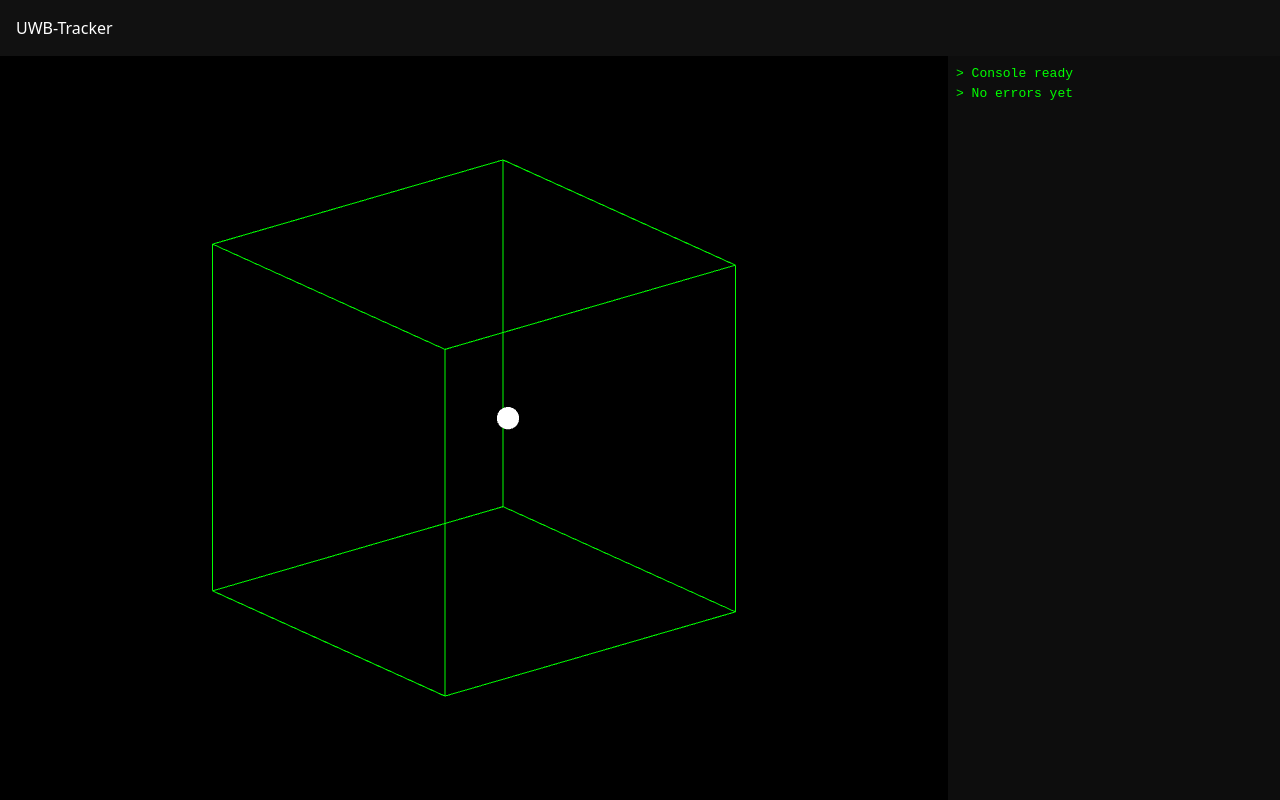
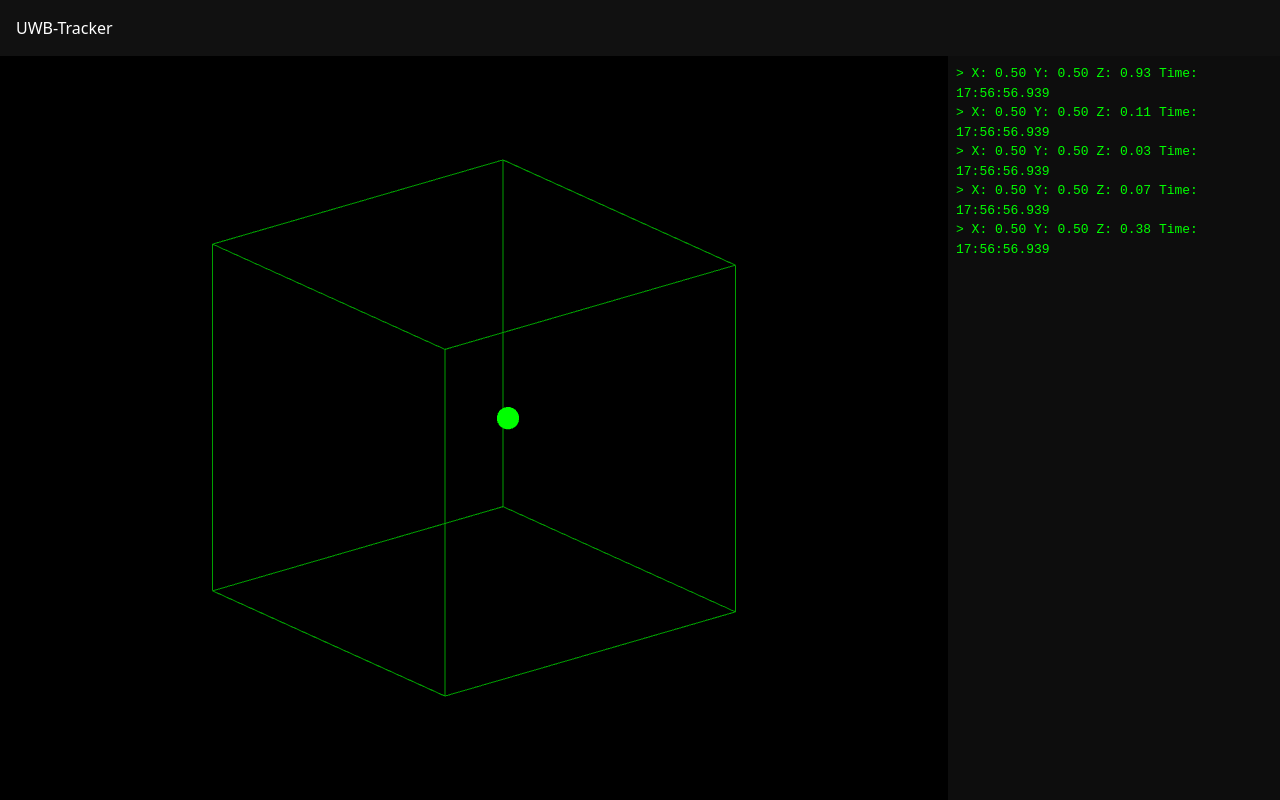
Before and after one commit to MaxLettner/UWB-Tracker-Frontend, a React (Vite) app: page / in a window 1280 px wide. Built offline with nearby package versions, Linux system fonts and the light colour scheme.

Commit message:
feat: added fully functional ConsoleView component and included timestamp in the coordinates

```diff
--- a/src/App.tsx
+++ b/src/App.tsx
@@ -1,10 +1,10 @@
-import { useEffect, useRef } from "react"
+import { useState, useEffect, useRef } from "react"
 import Header from "./components/Header.tsx"
 import ThreeView from "./components/ThreeView.tsx"
 import type { ThreeViewHandle } from "./components/ThreeView.tsx"
 import ConsoleView from "./components/ConsoleView.tsx"
 import * as service from "./services/coordinate.service.ts"
-import * as data from './data/data.ts'
+import type coord from "./services/coordinate.service.ts"
 
 import "./App.css"
 
@@ -12,14 +12,14 @@ const App: React.FC = () => {
   //create a reference to the ThreeView component's methods
   const threeRef = useRef<ThreeViewHandle>(null)
 
+  const[dataView, setDataView] = useState<coord[]>([])
+
   useEffect(() => {
-    const updatePosition = async () => {2
+    const updatePosition = async () => {
       try {
         const currentCoord = await service.getLatestPosition()
 
-        data.setDataList([...data.getDataList(), currentCoord])
-
-        console.log(data.getDataList())
+        setDataView(prevData => [...prevData, currentCoord])
 
         if (threeRef.current) {
           //call the method within the react component
@@ -41,7 +41,7 @@ const App: React.FC = () => {
       <Header />
       <div className="main">
         <ThreeView ref={threeRef} />
-        <ConsoleView />
+        <ConsoleView data={dataView}/>
       </div>
     </div>
   )
--- a/src/components/ConsoleView.tsx
+++ b/src/components/ConsoleView.tsx
@@ -1,15 +1,19 @@
+import type coord from "../services/coordinate.service"
 import '../styles/ConsoleView.css'
 
-const ConsoleView: React.FC = () => {
+interface Props{
+  data: coord[]
+}
+
+const ConsoleView = ({data}: Props) => {
   return (
     <div className='consoleView'>
-      &gt; Console ready
-      <br />
-      &gt; No errors yet
+      {data.map((c) => {
+
+        return <>&gt; X: {c.x.toFixed(2)} Y: {c.y.toFixed(2)} Z: {c.z.toFixed(2)} Time: {c.timestamp.slice(11, 23)}<br/></>
+      })}
     </div>
   );
 };
 
-//not finished yet just sample code
-
 export default ConsoleView
--- a/src/components/ThreeView.tsx
+++ b/src/components/ThreeView.tsx
@@ -51,7 +51,7 @@ const ThreeView = forwardRef<ThreeViewHandle, {}>((_props, ref) => {
     const cubeEdges = new THREE.EdgesGeometry(cubeGeo)
     const cube = new THREE.LineSegments(
       cubeEdges,
-      new THREE.LineBasicMaterial({ color: 0x00ff00, linewidth: 2 })
+      new THREE.LineBasicMaterial({ color: 0x00a000, linewidth: 3 })
     )
     // Align corner to 0,0,0
     cube.translateX(0.5)
@@ -63,7 +63,7 @@ const ThreeView = forwardRef<ThreeViewHandle, {}>((_props, ref) => {
     const sphereGeo = new THREE.SphereGeometry(0.03)
     const sphere = new THREE.Mesh(
       sphereGeo,
-      new THREE.MeshBasicMaterial({ color: 0xffffff })
+      new THREE.MeshBasicMaterial({ color: 0x00ff00 })
     )
 
     // Initial position: "Way off screen"
--- a/src/data/data.ts
+++ /dev/null
@@ -1,11 +0,0 @@
-import type coord from "../services/coordinate.service"
-
-let dataList: coord[] = []
-
-export const getDataList = (): coord[] => {
-    return dataList
-}
-
-export const setDataList = (list: coord[]): void => {
-    dataList = list
-}
--- a/src/services/coordinate.service.ts
+++ b/src/services/coordinate.service.ts
@@ -2,9 +2,11 @@ export default interface coord {
   x: number
   y: number
   z: number
+  timestamp: string
 }
 
 export const getLatestPosition = (): coord => {
     //not yet finished, currently just sample code
-  return { x: 0.5, y: 0.5, z: Math.random()}
+
+  return { x: 0.5, y: 0.5, z: Math.random(), timestamp:'2026-02-20T17:56:56.939303+00:00'}
 }
```
